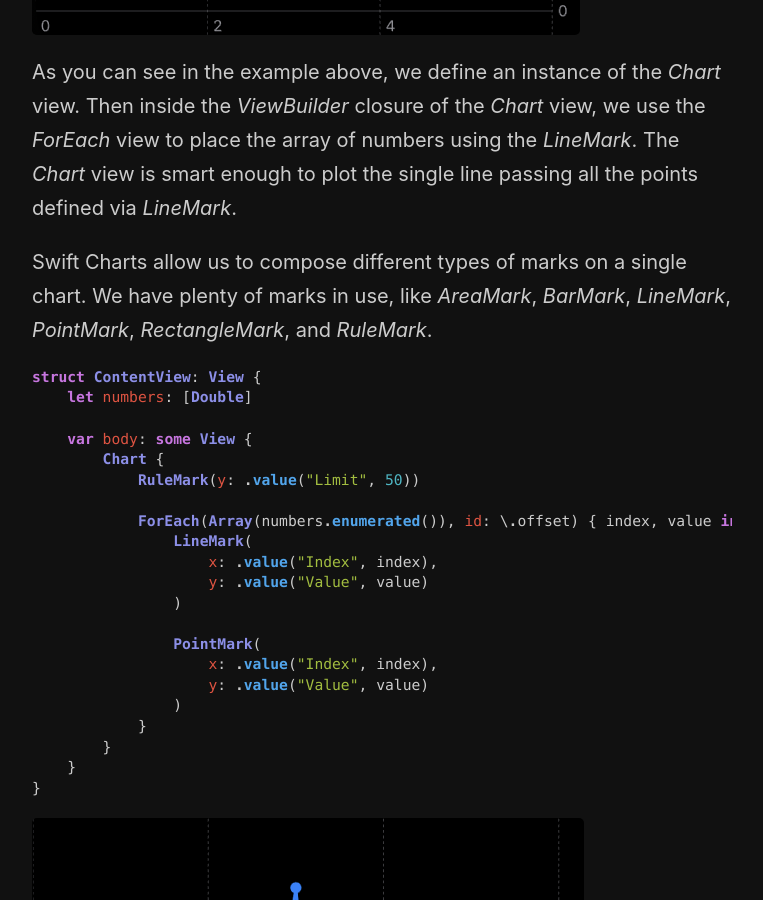
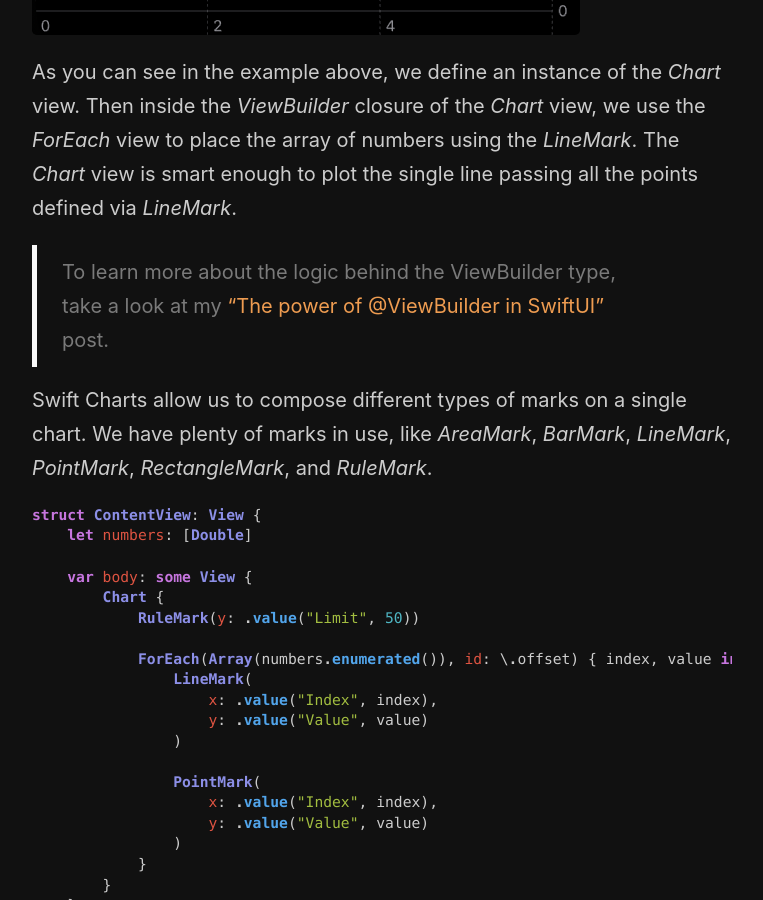
Before and after one commit to mecid/mecid.github.io, a Jekyll site: the page built from _posts/2023-01-10-mastering-charts-in-swiftui.md, in a window 1280 px wide and 900 px high, scrolled down 1704 px. Shown: the whole window, without its empty margins (258-1021 px from the left). Built offline with Jekyll 4.4.1, drawn with Linux system fonts in a browser that asks for light colours.

Commit message:
reference post added to mastering charts post

```diff
--- a/_posts/2023-01-10-mastering-charts-in-swiftui.md
+++ b/_posts/2023-01-10-mastering-charts-in-swiftui.md
@@ -27,6 +27,8 @@
 ![mastering-chart](/public/chart1.png)
 
 As you can see in the example above, we define an instance of the *Chart* view. Then inside the *ViewBuilder* closure of the *Chart* view, we use the *ForEach* view to place the array of numbers using the *LineMark*. The *Chart* view is smart enough to plot the single line passing all the points defined via *LineMark*.
+
+> To learn more about the logic behind the ViewBuilder type, take a look at my ["The power of @ViewBuilder in SwiftUI"](/2019/12/18/the-power-of-viewbuilder-in-swiftui/) post.
 
 Swift Charts allow us to compose different types of marks on a single chart. We have plenty of marks in use, like *AreaMark*, *BarMark*, *LineMark*, *PointMark*, *RectangleMark*, and *RuleMark*.
 
```
